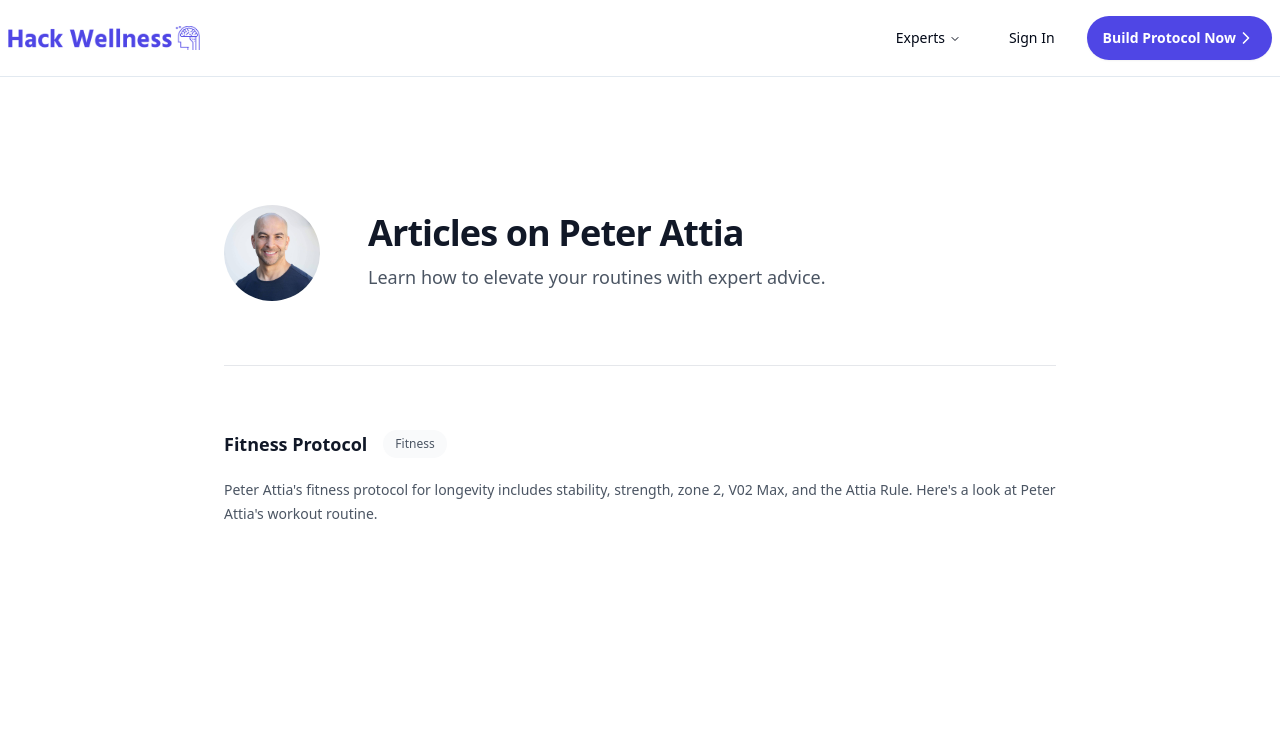
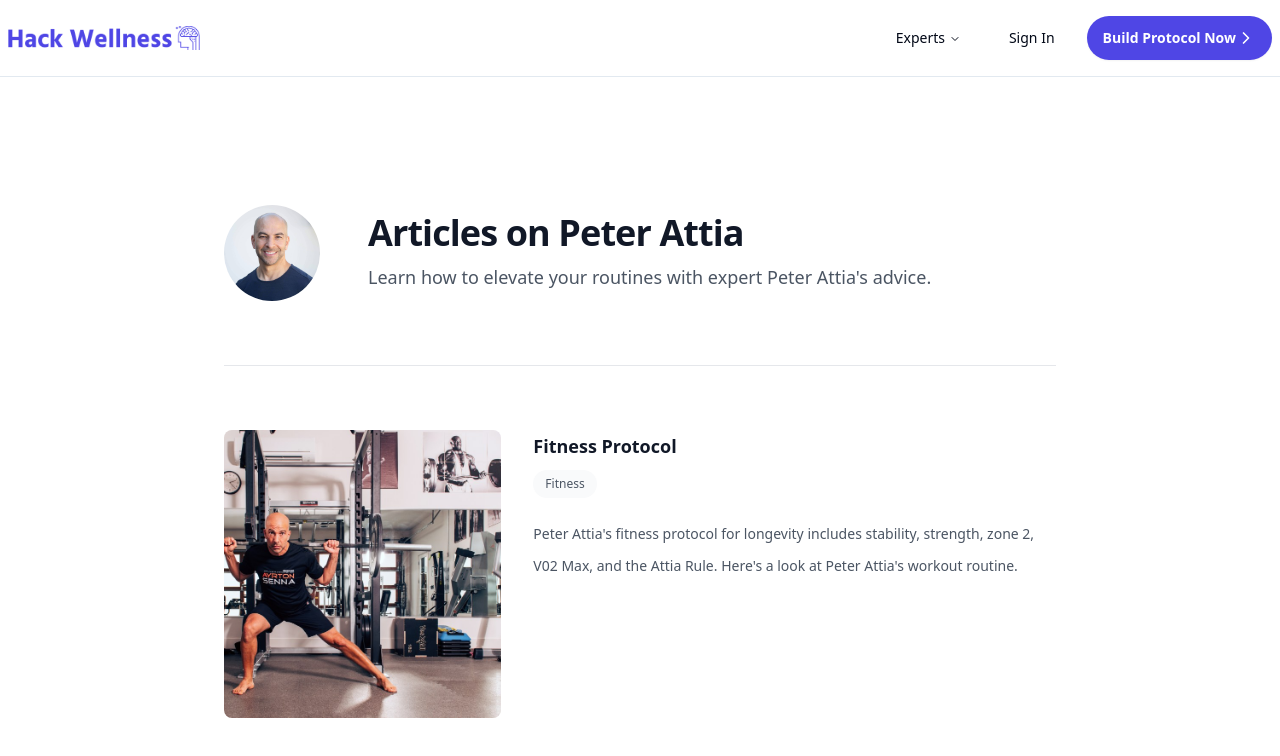
Before and after one commit to sagardesai1/HackWellness, a Next.js app: page /peter-attia in a window 1280 px wide. Shown: the top 756 px of the page. Built offline with nearby package versions, Linux system fonts and the light colour scheme; no server answers.

Commit message:
images and sidebar

```diff
--- a/app/andrew-huberman/andrew-huberman-fitness-protocol/page.tsx
+++ b/app/andrew-huberman/andrew-huberman-fitness-protocol/page.tsx
@@ -88,7 +88,7 @@
           <figure className="my-14 flex flex-col items-center">
             <Image
               src={AndrewHubermanAtGym}
-              alt="Andrew Huberman at the gym"
+              alt="Andrew Huberman gym"
               className="rounded-lg w-full max-w-2xl"
             />
             <figcaption className="mt-2 text-lg leading-8 text-gray-600 text-center">
--- a/app/andrew-huberman/layout.tsx
+++ b/app/andrew-huberman/layout.tsx
@@ -15,6 +15,7 @@
     "Andrew Huberman workout routine",
     "Andrew Huberman sleep protocol",
     "Andrew Huberman ADHD protocol",
+    "Andrew Huberman sauna protocol",
   ],
   openGraph: {
     title: { default: "Andrew Huberman", template: `%s | Andrew Huberman` },
--- a/app/andrew-huberman/page.tsx
+++ b/app/andrew-huberman/page.tsx
@@ -1,5 +1,10 @@
 import Image from "next/image";
 import AndrewHubermanImage from "@/images/AuthorImages/AndrewHuberman.jpg";
+import AndrewHubermanAtGym from "@/images/AndrewHubermanImages/AndrewHubermanAtGym.jpeg";
+import AndrewHubermanSleeping from "@/images/AndrewHubermanImages/AndrewHubermanSleeping.jpeg";
+import AndrewHubermanDrinkingYerba from "@/images/AndrewHubermanImages/AndrewHubermanDrinkingYerba.png";
+import AndrewHubermanPortrait from "@/images/AndrewHubermanImages/AndrewHubermanPortrait.jpeg";
+
 import { Post } from "@/types/Post";
 import Link from "next/link";
 
@@ -11,6 +16,8 @@
     description:
       "Andrew Huberman’s fitness protocol is designed to help you achieve your fitness goals efficiently. He’s been following this protocol for over 20 years. Here's a breakdown of how you can implement this protocol.",
     category: "Fitness",
+    articleImage: AndrewHubermanAtGym,
+    articleImageAlt: "Andrew Huberman gym",
   },
   {
     id: 2,
@@ -19,6 +26,8 @@
     description:
       "Andrew Huberman’s sleep protocol can help you level up your health, productivity, and overall well-being. Here are Andrew Huberman’s top ten tips for improving your sleep quality.",
     category: "Sleep",
+    articleImage: AndrewHubermanSleeping,
+    articleImageAlt: "Andrew Huberman sleep",
   },
   {
     id: 3,
@@ -27,6 +36,8 @@
     description:
       "Ever been told you have ADHD? If you have difficulty sustaining attention, impulsivity, and high emotionality it’s possible that you do. Andrew Huberman’s ADHD protocol relies on maintaining high levels of dopamine to manage ADHD.",
     category: "Mental Health",
+    articleImage: AndrewHubermanPortrait,
+    articleImageAlt: "Andrew Huberman portrait",
   },
   {
     id: 4,
@@ -35,6 +46,8 @@
     description:
       "Want a healthier alternative to coffee? According to Andrew Huberman yerba mate is the perfect choice. He has found that the energy boost from yerba mate is more sustained than that from coffee. Moreover, he does not have trouble falling asleep from drinking yerba mate in the late afternoon (at 2 or 3 pm), even though he usually sleeps on the earlier side (around 10 pm).",
     category: "Mental Health",
+    articleImage: AndrewHubermanDrinkingYerba,
+    articleImageAlt: "Andrew Huberman yerba mate",
   },
   {
     id: 5,
@@ -43,6 +56,8 @@
     description:
       "Andrew Huberman’s sauna protocols are tailored to specific health outcomes such as boosting cardiovascular health, improving mood, and stimulating growth hormone release. Let's dive into how to incorporate saunas into your routine based on each of these goals.",
     category: "Cardiovascular Health",
+    articleImage: AndrewHubermanPortrait,
+    articleImageAlt: "Andrew Huberman portrait",
   },
 
   // More posts...
@@ -52,40 +67,48 @@
   return (
     <div className="bg-white py-24 sm:py-32">
       <div className="mx-auto min-h-screen max-w-4xl px-6 lg:px-8">
-        <div className="mx-auto max-w-2xl lg:mx-0 flex flex-row space-x-12 items-center">
+        <div className="mx-auto max-w-2xl lg:mx-0 flex flex-row space-x-12 items-center lg:max-w-none">
           <Image
             src={AndrewHubermanImage}
             alt="Andrew Huberman"
-            className="h-24 w-24 rounded-full bg-gray-50 "
+            className="h-24 w-24 rounded-full bg-gray-50"
           />
-          <div className="flex flex-col ">
+          <div className="flex flex-col">
             <h1 className="text-3xl font-bold tracking-tight text-gray-900 sm:text-4xl">
               Articles on Andrew Huberman
             </h1>
-            <p className="mt-2 text-lg leading-8 text-gray-600">
-              Learn how to elevate your routines with expert advice.
-            </p>
+            <h2 className="mt-2 text-lg leading-8 text-gray-600">
+              Learn how to elevate your routines with expert Andrew Huberman's
+              advice.
+            </h2>
           </div>
         </div>
-        <div className="mx-auto mt-10 space-y-16 max-w-2xl border-t border-gray-200 pt-10 sm:mt-16 sm:pt-16 lg:mx-0 lg:max-w-none lg:grid-cols-3">
+        <div className="mx-auto mt-10 space-y-16 max-w-2xl border-t border-gray-200 pt-10 sm:mt-16 sm:pt-16 lg:mx-0 lg:max-w-none">
           {posts.map((post) => (
             <Link
               href={{
                 pathname: post.href,
               }}
               key={post.id}
-              className="flex flex-col items-start justify-between"
+              className="flex flex-col lg:flex-row items-start justify-between space-y-4 lg:space-y-0 lg:space-x-8"
             >
-              <div className="group relative">
-                <div className="flex items-center gap-x-4 text-xs">
-                  <h3 className="text-lg font-semibold leading-6 text-gray-900 group-hover:text-gray-600">
-                    {post.title}
-                  </h3>
+              <div className="w-full h-72 lg:w-1/3 lg:h-72 overflow-hidden rounded-lg">
+                <Image
+                  src={post.articleImage}
+                  alt={post.articleImageAlt}
+                  className="h-full w-full object-cover object-center"
+                />
+              </div>
+              <div className="flex flex-col flex-1">
+                <h3 className="text-lg font-semibold leading-8 text-gray-900 group-hover:text-gray-600">
+                  {post.title}
+                </h3>
+                <div className="flex items-center gap-x-4 text-xs mt-2">
                   <div className="relative z-10 rounded-full bg-gray-50 px-3 py-1.5 font-medium text-gray-600 hover:bg-gray-100">
                     {post.category}
                   </div>
                 </div>
-                <p className="mt-5 line-clamp-3 text-sm leading-6 text-gray-600">
+                <p className="mt-5 line-clamp-3 text-sm leading-8 text-gray-600">
                   {post.description}
                 </p>
               </div>
--- a/app/auth/signIn/page.tsx
+++ b/app/auth/signIn/page.tsx
@@ -38,7 +38,7 @@
         </div>
 
         <div className="mt-10 sm:mx-auto sm:w-full sm:max-w-sm">
-          <form
+          {/* <form
             className="space-y-6"
             onSubmit={(e: FormEvent<HTMLFormElement>) => {
               e.preventDefault();
@@ -82,7 +82,7 @@
             <div className="py-3 flex items-center text-xs text-muted-foreground uppercase before:flex-[1_1_0%] before:border-t before:border-gray-200 before:me-6 after:flex-[1_1_0%] after:border-t after:border-gray-200 after:ms-6 dark:before:border-gray-700 dark:after:border-gray-700">
               Or
             </div>
-          </Separator>
+          </Separator> */}
           <div className="mt-8 grid">
             <Button variant={"outline"} onClick={() => signIn("google")}>
               <svg
--- a/app/bryan-johnson/page.tsx
+++ b/app/bryan-johnson/page.tsx
@@ -1,5 +1,10 @@
 import Image from "next/image";
 import BryanJohnsonImage from "@/images/AuthorImages/BryanJohnson.jpeg";
+import BryanJohnsonWakingUp from "@/images/BryanJohnsonImages/BryanJohnsonWakingUp.png";
+import BryanJohnsonRedLightTherapy from "@/images/BryanJohnsonImages/BryanJohnsonRedLightTherapy.webp";
+import BryanJohnsonPouringOliveOil from "@/images/BryanJohnsonImages/BryanJohnsonPouringOliveOil.jpg";
+import BryanJohnsonWaterFlossing from "@/images/BryanJohnsonImages/BryanJohnsonWaterFlossing.jpeg";
+
 import { Post } from "@/types/Post";
 import Link from "next/link";
 
@@ -11,6 +16,8 @@
     description:
       "Bryan Johnson’s morning routine takes him a staggering 3-4 hours to finish. Here are all of the steps in the exact order that he does them in.",
     category: "Productivity",
+    articleImage: BryanJohnsonWakingUp,
+    articleImageAlt: "Bryan Johnson morning routine",
   },
   {
     id: 2,
@@ -19,6 +26,8 @@
     description:
       "Wondering if red light therapy lives up to the hype? Research suggests it might be worth it as it has shown to have multiple benefits such as improved mitochondrial function, reduced inflammation, and supported collagen production. Here’s a look at Bryan Johnson’s protocol to help you find the right product and dosing:",
     category: "Anti Aging",
+    articleImage: BryanJohnsonRedLightTherapy,
+    articleImageAlt: "Bryan Johnson red light therapy",
   },
   {
     id: 3,
@@ -27,15 +36,18 @@
     description:
       "What’s the best food you can eat to slow down your speed of aging? According to Bryan Johnson olive oil is it. Studies have shown that it helps with weight management, blood pressure, blood sugar levels, cholesterol, heart health, brain health, and mood.",
     category: "Anti Aging",
+    articleImage: BryanJohnsonPouringOliveOil,
+    articleImageAlt: "Bryan Johnson olive oil",
   },
   {
     id: 4,
     title: "Oral routine",
     href: "bryan-johnson/bryan-johnson-oral-routine",
-
     description:
       "Bryan Johnson’s oral routine has helped him fix his rotting teeth and reverse age his gums such that his dentist now tells him he has the gums of a healthy teenager. If you’re looking to up your dental game, follow these steps for a healthier, brighter smile.",
     category: "Oral care",
+    articleImage: BryanJohnsonWaterFlossing,
+    articleImageAlt: "Bryan Johnson flossing",
   },
 
   // More posts...
@@ -45,40 +57,48 @@
   return (
     <div className="bg-white py-24 sm:py-32">
       <div className="mx-auto min-h-screen max-w-4xl px-6 lg:px-8">
-        <div className="mx-auto max-w-2xl lg:mx-0 flex flex-row space-x-12 items-center">
+        <div className="mx-auto max-w-2xl lg:mx-0 flex flex-row space-x-12 items-center lg:max-w-none">
           <Image
             src={BryanJohnsonImage}
             alt="Bryan Johnson"
-            className="h-24 w-24 rounded-full bg-gray-50 "
+            className="h-24 w-24 rounded-full bg-gray-50"
           />
-          <div className="flex flex-col ">
+          <div className="flex flex-col">
             <h1 className="text-3xl font-bold tracking-tight text-gray-900 sm:text-4xl">
               Articles on Bryan Johnson
             </h1>
-            <p className="mt-2 text-lg leading-8 text-gray-600">
-              Learn how to elevate your routines with expert advice.
-            </p>
+            <h2 className="mt-2 text-lg leading-8 text-gray-600">
+              Learn how to elevate your routines with expert Bryan Johnson's
+              advice.
+            </h2>
           </div>
         </div>
-        <div className="mx-auto mt-10 space-y-16 max-w-2xl border-t border-gray-200 pt-10 sm:mt-16 sm:pt-16 lg:mx-0 lg:max-w-none lg:grid-cols-3">
+        <div className="mx-auto mt-10 space-y-16 max-w-2xl border-t border-gray-200 pt-10 sm:mt-16 sm:pt-16 lg:mx-0 lg:max-w-none">
           {posts.map((post) => (
             <Link
               href={{
                 pathname: post.href,
               }}
               key={post.id}
-              className="flex flex-col items-start justify-between"
+              className="flex flex-col lg:flex-row items-start justify-between space-y-4 lg:space-y-0 lg:space-x-8"
             >
-              <div className="group relative">
-                <div className="flex items-center gap-x-4 text-xs">
-                  <h3 className="text-lg font-semibold leading-6 text-gray-900 group-hover:text-gray-600">
-                    {post.title}
-                  </h3>
+              <div className="w-full h-72 lg:w-1/3 lg:h-72 overflow-hidden rounded-lg">
+                <Image
+                  src={post.articleImage}
+                  alt={post.articleImageAlt}
+                  className="h-full w-full object-cover object-center"
+                />
+              </div>
+              <div className="flex flex-col flex-1">
+                <h3 className="text-lg font-semibold leading-8 text-gray-900 group-hover:text-gray-600">
+                  {post.title}
+                </h3>
+                <div className="flex items-center gap-x-4 text-xs mt-2">
                   <div className="relative z-10 rounded-full bg-gray-50 px-3 py-1.5 font-medium text-gray-600 hover:bg-gray-100">
                     {post.category}
                   </div>
                 </div>
-                <p className="mt-5 line-clamp-3 text-sm leading-6 text-gray-600">
+                <p className="mt-5 line-clamp-3 text-sm leading-8 text-gray-600">
                   {post.description}
                 </p>
               </div>
--- a/app/peter-attia/page.tsx
+++ b/app/peter-attia/page.tsx
@@ -2,6 +2,7 @@
 import PeterAttiaImage from "@/images/AuthorImages/PeterAttia.jpeg";
 import { Post } from "@/types/Post";
 import Link from "next/link";
+import PeterAttiaWorkout from "@/images/PeterAttiaImages/PeterAttiaWorkout.jpg";
 
 const posts: Post[] = [
   {
@@ -11,6 +12,8 @@
     description:
       "Peter Attia's fitness protocol for longevity includes stability, strength, zone 2, V02 Max, and the Attia Rule. Here's a look at Peter Attia's workout routine.",
     category: "Fitness",
+    articleImage: PeterAttiaWorkout,
+    articleImageAlt: "Peter Attia workout",
   },
 
   // More posts...
@@ -20,43 +23,48 @@
   return (
     <div className="bg-white py-24 sm:py-32">
       <div className="mx-auto min-h-screen max-w-4xl px-6 lg:px-8">
-        <div className="mx-auto max-w-2xl lg:mx-0 flex flex-row space-x-12 items-center">
+        <div className="mx-auto max-w-2xl lg:mx-0 flex flex-row space-x-12 items-center lg:max-w-none">
           <Image
             src={PeterAttiaImage}
             alt="Peter Attia"
-            className="h-24 w-24 rounded-full overflow-hidden bg-gray-50 "
-            style={{
-              objectFit: "cover",
-            }}
+            className="h-24 w-24 rounded-full bg-gray-50"
           />
-          <div className="flex flex-col ">
+          <div className="flex flex-col">
             <h1 className="text-3xl font-bold tracking-tight text-gray-900 sm:text-4xl">
               Articles on Peter Attia
             </h1>
-            <p className="mt-2 text-lg leading-8 text-gray-600">
-              Learn how to elevate your routines with expert advice.
-            </p>
+            <h2 className="mt-2 text-lg leading-8 text-gray-600">
+              Learn how to elevate your routines with expert Peter Attia's
+              advice.
+            </h2>
           </div>
         </div>
-        <div className="mx-auto mt-10 space-y-16 max-w-2xl border-t border-gray-200 pt-10 sm:mt-16 sm:pt-16 lg:mx-0 lg:max-w-none lg:grid-cols-3">
+        <div className="mx-auto mt-10 space-y-16 max-w-2xl border-t border-gray-200 pt-10 sm:mt-16 sm:pt-16 lg:mx-0 lg:max-w-none">
           {posts.map((post) => (
             <Link
               href={{
                 pathname: post.href,
               }}
               key={post.id}
-              className="flex flex-col items-start justify-between"
+              className="flex flex-col lg:flex-row items-start justify-between space-y-4 lg:space-y-0 lg:space-x-8"
             >
-              <div className="group relative">
-                <div className="flex items-center gap-x-4 text-xs">
-                  <h3 className="text-lg font-semibold leading-6 text-gray-900 group-hover:text-gray-600">
-                    {post.title}
-                  </h3>
+              <div className="w-full h-72 lg:w-1/3 lg:h-72 overflow-hidden rounded-lg">
+                <Image
+                  src={post.articleImage}
+                  alt={post.articleImageAlt}
+                  className="h-full w-full object-cover object-center"
+                />
+              </div>
+              <div className="flex flex-col flex-1">
+                <h3 className="text-lg font-semibold leading-8 text-gray-900 group-hover:text-gray-600">
+                  {post.title}
+                </h3>
+                <div className="flex items-center gap-x-4 text-xs mt-2">
                   <div className="relative z-10 rounded-full bg-gray-50 px-3 py-1.5 font-medium text-gray-600 hover:bg-gray-100">
                     {post.category}
                   </div>
                 </div>
-                <p className="mt-5 line-clamp-3 text-sm leading-6 text-gray-600">
+                <p className="mt-5 line-clamp-3 text-sm leading-8 text-gray-600">
                   {post.description}
                 </p>
               </div>
--- a/components/Hero.tsx
+++ b/components/Hero.tsx
@@ -1,6 +1,6 @@
 import Image from "next/image";
 import Link from "next/link";
-import LandingPageImage from "@/images/landingpage/hero-image.png";
+import LandingPageImage from "@/images/landingpage/FitnessScreenshot.png";
 
 function Hero() {
   return (
--- a/types/Post.ts
+++ b/types/Post.ts
@@ -15,4 +15,6 @@
   href: string;
   description: string;
   category: string;
+  articleImage: StaticImageData;
+  articleImageAlt: string;
 }
```
Also changed, not shown: images/landingpage/FitnessScreenshot.png (added).
